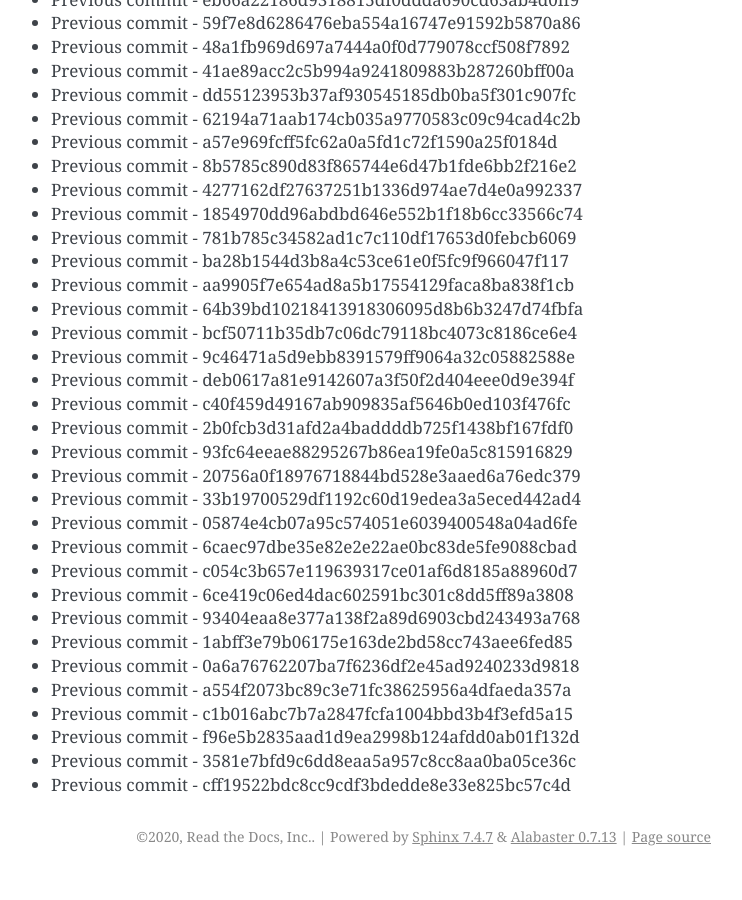
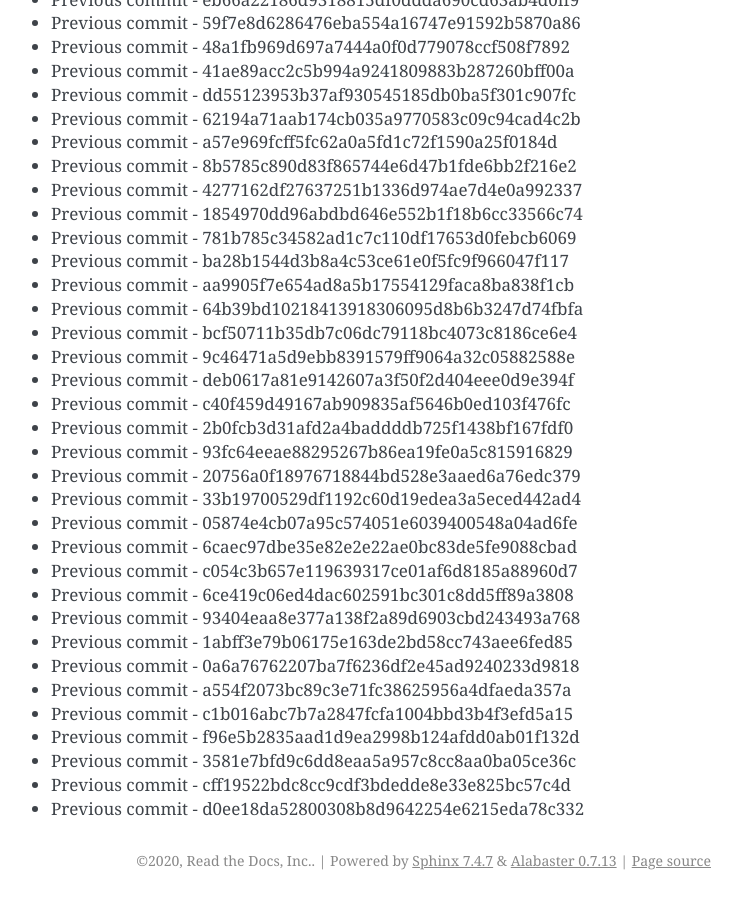
Before and after one commit to readthedocs/rtd-git-stresstest, a Sphinx documentation site: the page built from docs/updates.rst, in a window 1280 px wide and 900 px high, scrolled down 69762 px. Shown: the whole window, without its empty margins (399-1141 px from the left). Built offline with Sphinx 7.4.7, drawn with Linux system fonts in a browser that asks for light colours; before the commit the page ends 70638 px from its top, so only the background shows below that.

Commit message:
Generating commit from previous: d0ee18da52800308b8d9642254e6215eda78c332

```diff
--- a/docs/updates.rst
+++ b/docs/updates.rst
@@ -2963,3 +2963,4 @@ It can be tested for any performance characteristics.
 * Previous commit - f96e5b2835aad1d9ea2998b124afdd0ab01f132d
 * Previous commit - 3581e7bfd9c6dd8eaa5a957c8cc8aa0ba05ce36c
 * Previous commit - cff19522bdc8cc9cdf3bdedde8e33e825bc57c4d
+* Previous commit - d0ee18da52800308b8d9642254e6215eda78c332
```
